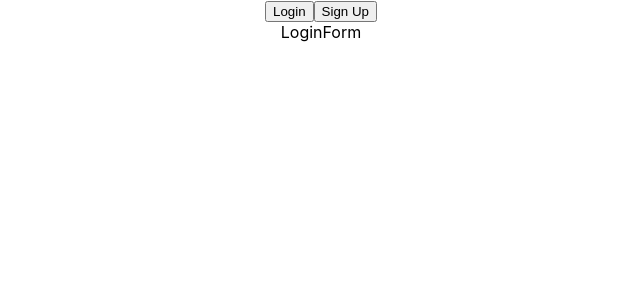
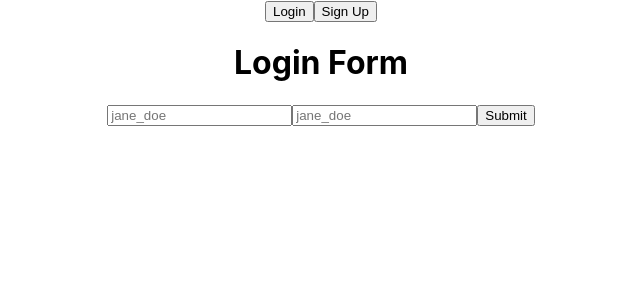
Before and after one commit to f-ansari/code_stack, a React (Create React App) app in the folder client/: page /login in a window 1280 px wide. Shown: the top 300 px of the page, without its empty margins (319-959 px from the left). Built offline with nearby package versions, Linux system fonts and the light colour scheme.

Commit message:
login form complete w/o submit f()

```diff
--- a/client/src/components/LoginForm.jsx
+++ b/client/src/components/LoginForm.jsx
@@ -1,8 +1,33 @@
 import React, { useState } from 'react'
 
 const LoginForm = () => {
+  const [handle, setHandle] = useState('')
+  const [password, setPassword] = useState('')
+
   return (
-    <div>LoginForm</div>
+    <div>
+      <h1>Login Form</h1>
+
+      <form>
+        <input
+          type = "text"
+          name = "handle"
+          value = {handle}
+          onChange = {(e) => setHandle(e.target.value)}
+          placeholder="jane_doe"
+        />
+        <input
+          type = "text"
+          name = "password"
+          value = {password}
+          onChange = {(e) => setPassword(e.target.value)}
+          placeholder="jane_doe"
+        />
+        <button color="black" type="submit">
+            Submit
+          </button>
+      </form>
+    </div>
   )
 }
 
```
